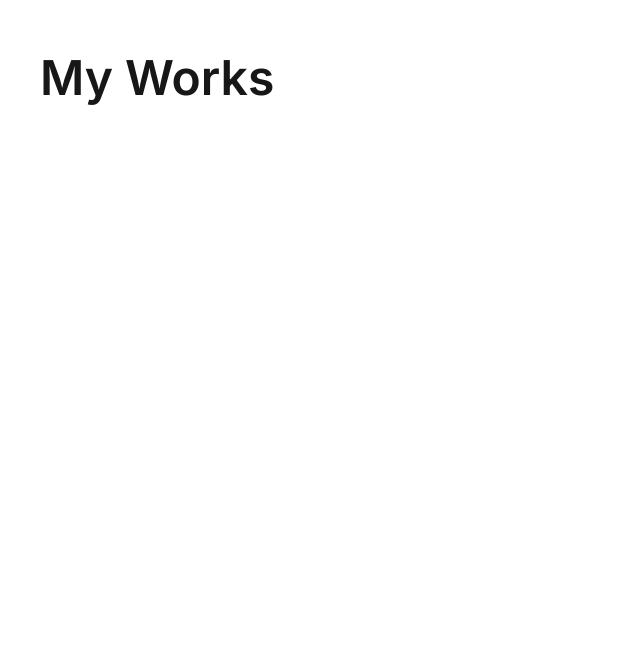
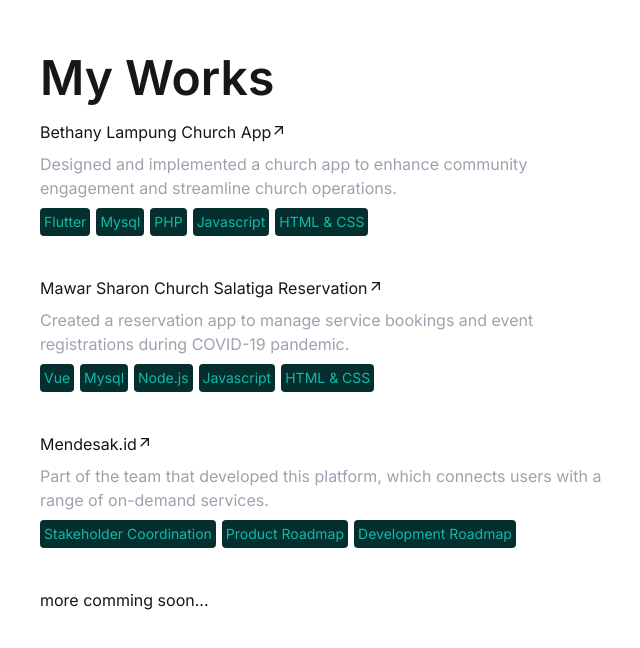
Before and after one commit to Kaiciary/davinkurnia-v1, a Next.js app: page / in a window 1280 px wide. Shown: the part 1522-2170 px from the top of the page, without its empty margins (15-655 px from the left). Before the commit the page ends 1754 px from the top, so only its background shows below. Built offline with nearby package versions, Linux system fonts and the light colour scheme.

Commit message:
update on projects

```diff
--- a/src/app/components/experience.tsx
+++ b/src/app/components/experience.tsx
@@ -22,9 +22,9 @@
                     {exp.details.length > 0 && (
                         <p className="text-gray-400 text-left">{exp.details[0]}</p>
                     )}
-                    <p className='pb-16 flex flex-wrap'> {exp.tech.map((tec: any, index: any)=> (
+                    <div className='pb-16 flex flex-wrap'> {exp.tech.map((tec: any, index: any) => (
                         <p className='text-teal-500 bg-teal-950 rounded text-sm p-1 mr-1.5 mt-2' key={index}>{tec}</p>
-                    ))} </p>
+                    ))} </div>
                 </li>
             ))}
         </ul>
--- /dev/null
+++ b/src/app/components/works.tsx
@@ -0,0 +1,50 @@
+import React from "react";
+import { MdArrowOutward } from "react-icons/md";
+
+interface myWorkData {
+    name: string,
+    desc: string,
+    tech?: any,
+    url: string
+}
+
+interface myWorkProps {
+    works: myWorkData[]
+}
+
+
+const MyWork = ({ works }: myWorkProps) => {
+    return <ul className="xl:ml-0 ml-[25] xl:mt-0 mt-10">
+        {works.map((project, index) =>
+            <li key={index}>
+                <p className='text-left pb-2'>
+                    <a
+                        href={project.url}
+                        target="_blank"
+                        rel="noopener noreferrer"
+                        className="group inline-block"
+                    >
+                        <span className="inline-block group-hover:underline group-hover:text-teal-500">
+                            {project.name}
+                        </span>
+                        <span className="inline-block transition-transform duration-200 group-hover:translate-x-1 group-hover:-translate-y-1 group-hover:text-teal-500">
+                            <MdArrowOutward />
+                        </span>
+                    </a>
+
+                </p>
+                <p className='text-left text-gray-400'>
+                    {project.desc}
+                </p>
+                <div className='pb-10 flex flex-wrap'> {project.tech.map((tec: any, index: any) => (
+                    <p className='text-teal-500 bg-teal-950 rounded text-sm p-1 mr-1.5 mt-2' key={index}>{tec}</p>
+                ))} </div>
+            </li>
+        )}
+        <li>
+            <p className="text-left">more comming soon...</p>
+        </li>
+    </ul>
+}
+
+export default MyWork
--- a/src/app/data/resumeData.tsx
+++ b/src/app/data/resumeData.tsx
@@ -19,7 +19,7 @@
             details: [
                 "Developed web and mobile applications, ensuring the efficiency and support of existing features. Focused on designing intuitive UI/UX interfaces with tools to enhance the user experience, while prioritizing clean, maintainable, and well-documented code for smooth collaboration."
             ],
-            tech:['JavaScript', 'HTML & CSS', 'TypeScript', 'React', 'React Native', 'Next.js', 'Node.js', 'PHP', 'sqlserver', 'Storybook']
+            tech: ['JavaScript', 'HTML & CSS', 'TypeScript', 'React', 'React Native', 'Flutter', 'Next.js', 'Node.js', 'PHP', 'sqlserver', 'Storybook']
         },
         {
             company: "Bangga Berbangsa Berbudaya",
@@ -29,7 +29,7 @@
             details: [
                 "Involved in the development, redesign, security enhancements of various WordPress websites for clients, including government organizations and private businesses. Redesigning client UI and patched security vulnerabilities."
             ],
-            tech:['JavaScript', 'HTML & CSS', 'PHP', 'Wordpress']
+            tech: ['JavaScript', 'HTML & CSS', 'PHP', 'Wordpress']
 
         }
     ],
@@ -48,6 +48,26 @@
         { name: "Flutter", icon: <RiFlutterFill></RiFlutterFill> },
         { name: "AWS", icon: <FaAws></FaAws> },
         { name: "Vue", icon: <FaVuejs></FaVuejs> },
+    ],
+    projects: [
+        {
+            name: "Bethany Lampung Church App",
+            desc: "Designed and implemented a church app to enhance community engagement and streamline church operations. ",
+            tech: ['Flutter', 'Mysql', 'PHP', 'Javascript', 'HTML & CSS'],
+            url: "#"
+        },
+        {
+            name: "Mawar Sharon Church Salatiga Reservation",
+            desc: "Created a reservation app to manage service bookings and event registrations during COVID-19 pandemic.",
+            tech: ['Vue', 'Mysql', 'Node.js', 'Javascript', 'HTML & CSS'],
+             url: "#"
+        },
+        {
+            name: "Mendesak.id",
+            desc: "Part of the team that developed this platform, which connects users with a range of on-demand services.",
+            tech: ['Stakeholder Coordination', 'Product Roadmap', 'Development Roadmap'],
+            url: "https://mendesak.id"
+        },
     ]
 }
 export default resumeData
--- a/src/app/pages/works.tsx
+++ b/src/app/pages/works.tsx
@@ -1,10 +1,17 @@
+import MyWork from "../components/works"
+import resumeData from "../data/resumeData"
+
 const Works: React.FC = () => {
     return (<div className="py-8 xl:py-32">
         <div className="container mx-auto xl:block text-center xl:text-left">
             <div className="flex flex-col xl:flex-row gap-32">
                 <div>
                     <h1 className="h2">My Works</h1>
-
+                    <div className="mt-4 flex xl:justify-start justify-center">
+                            <div className="xl:max-w-xl max-w-[450px]">
+                                <MyWork works={resumeData.projects}></MyWork>
+                            </div>
+                        </div>
                 </div>
             </div>
         </div>
```
